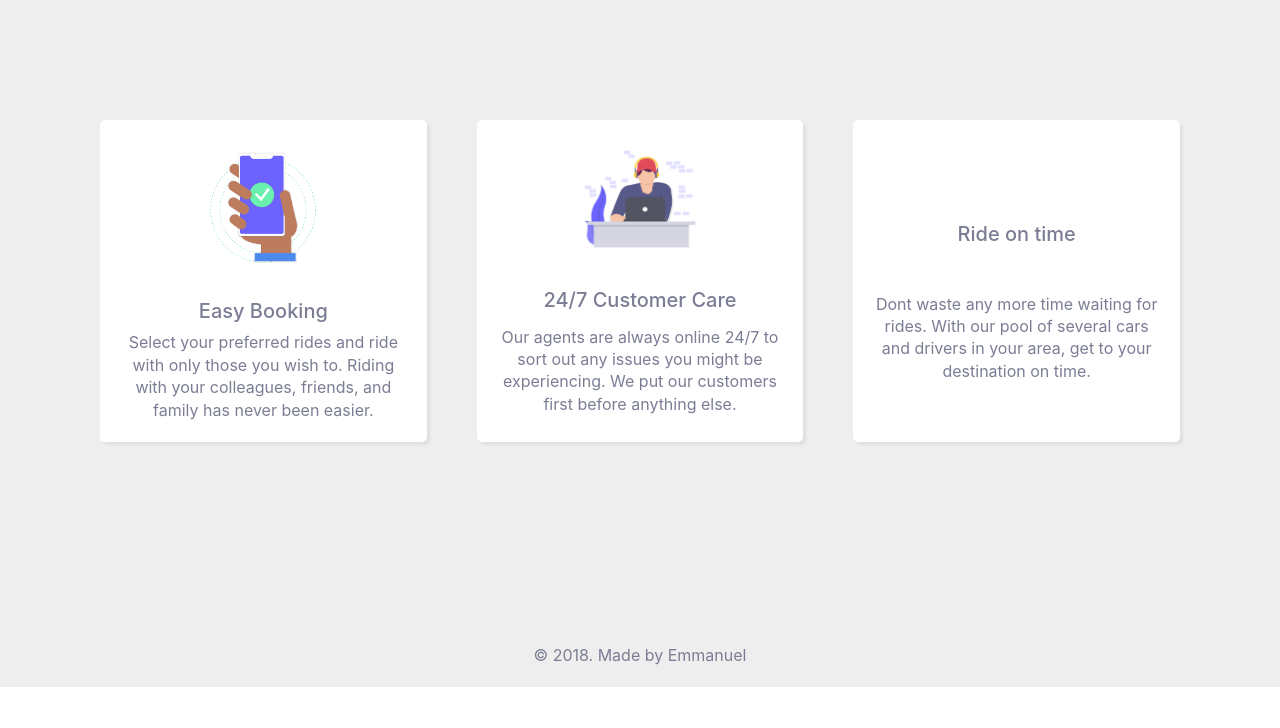
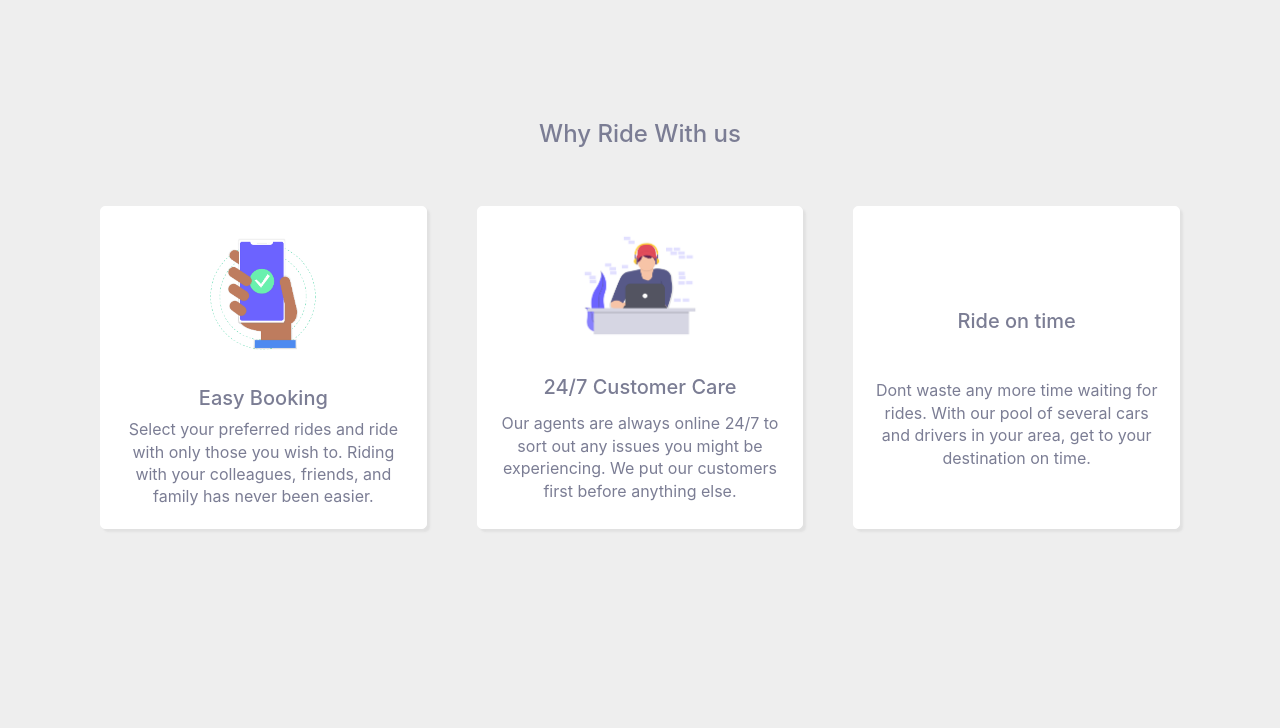
Before and after one commit to emmaadesile/Ride-My-Way, a plain HTML site: page UI/index.html in a window 1280 px wide. Shown: the part 544-1272 px from the top of the page. Before the commit the page ends 1231 px from the top, so only its background shows below. Drawn offline with Linux system fonts and the light colour scheme.

Commit message:
Adjust features section in index.html

```diff
--- a/UI/index.html
+++ b/UI/index.html
@@ -51,8 +51,8 @@
 
     <!-- Features -->
     <section class="features">
-      <!-- <h4 class="feature-heading">Why Ride Wtih us</h4> -->
-      <div class="feature">
+      <h4 class="feature-heading">Why Ride With us</h4>
+      <div class="feature feature-1">
         <div class="icon">
           <img src="./images/confirmed.png" alt="">
         </div>
@@ -60,7 +60,7 @@
         <p>Select your preferred rides and ride with only those you wish to. Riding with your colleagues, friends, and family
           has never been easier.</p>
       </div>
-      <div class="feature">
+      <div class="feature feature-2">
         <div class="icon">
           <img src="./images/customer-care.png" alt="">
         </div>
@@ -68,7 +68,7 @@
         <p>Our agents are always online 24/7 to sort out any issues you might be experiencing. We put our customers first before
           anything else.</p>
       </div>
-      <div class="feature">
+      <div class="feature feature-3">
         <div class="icon">
           <img src="./images/time-management.png" alt="">
         </div>
--- a/UI/styles/style.css
+++ b/UI/styles/style.css
@@ -263,7 +263,7 @@ a {
 /* Features */
 .features {
   display: grid;
-  grid-template-columns: repeat(auto-fit, minmax(200px, 1fr));
+  grid-template-columns: repeat(auto-fit, minmax(300px, 1fr));
   grid-gap: 50px;
   margin: 100px 0;
 }
@@ -279,12 +279,10 @@ a {
   justify-items: center;
 }
 
-.features h5 {
-  color:rgb(123, 125, 148);
-}
-
 .feature-heading {
   grid-column: 1 / -1;
+  color:rgb(123, 125, 148);
+  justify-self: center;
 }
 
 .feature .icon {
```
Also changed, not shown: UI/user-profile.html (added).
